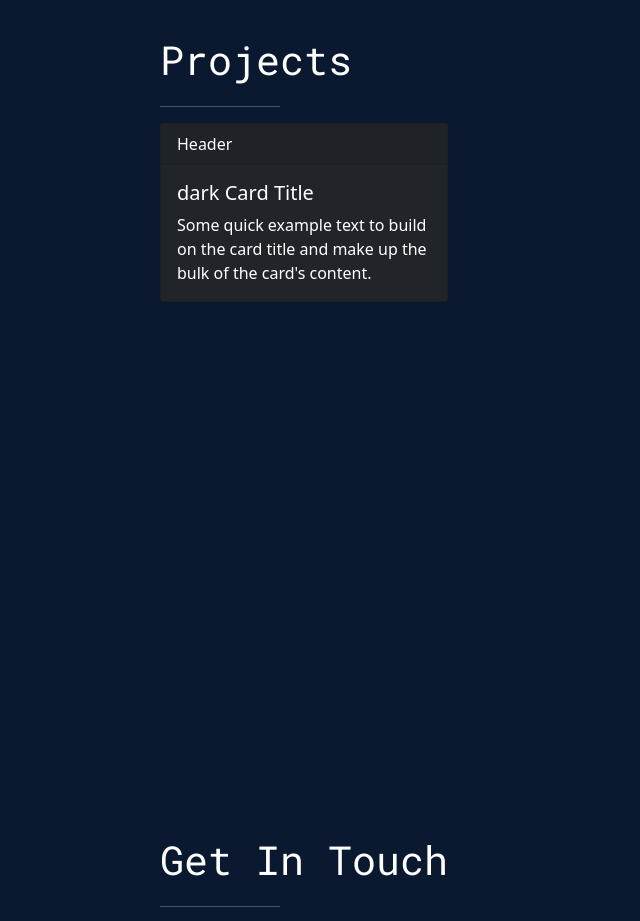
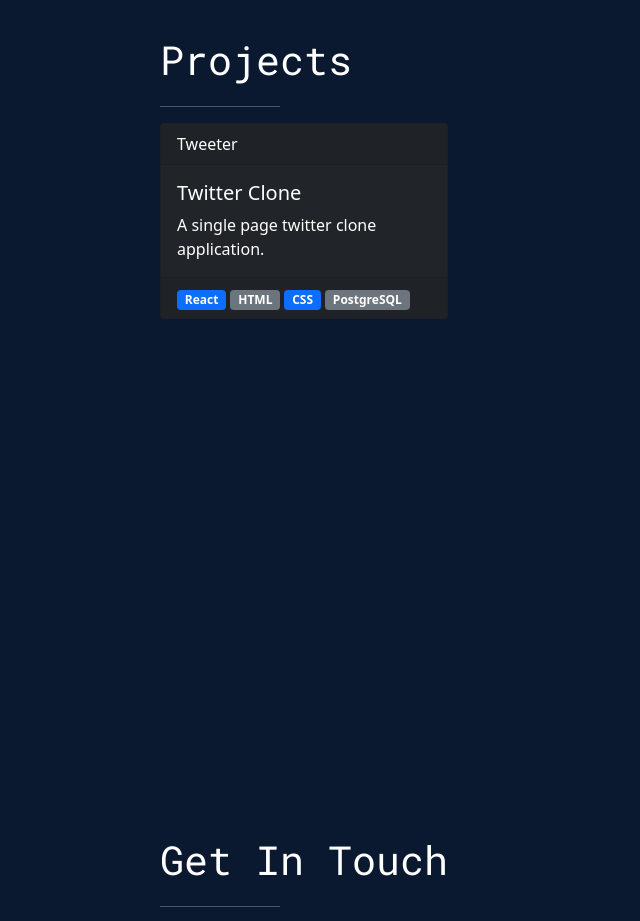
Before and after one commit to NaderNasr/PortfolioV2, a React (Create React App) app: page / in a window 1280 px wide. Shown: the part 2860-3781 px from the top of the page, without its empty margins (0-640 px from the left). Built offline with nearby package versions, Linux system fonts and the light colour scheme.

Commit message:
add dummy card

```diff
--- a/src/components/Porjects/Projects.jsx
+++ b/src/components/Porjects/Projects.jsx
@@ -1,5 +1,5 @@
 import React from 'react'
-import { Card } from 'react-bootstrap'
+import { Badge, Card } from 'react-bootstrap'
 import './styles.css'
 
 const Projects = () => {
@@ -14,14 +14,20 @@ const Projects = () => {
             style={{ width: '18rem' }}
             className="mb-2"
           >
-            <Card.Header>Header</Card.Header>
+            <Card.Header>Tweeter</Card.Header>
             <Card.Body>
-              <Card.Title>dark Card Title </Card.Title>
+              <Card.Title>Twitter Clone</Card.Title>
               <Card.Text>
-                Some quick example text to build on the card title and make up the
-                bulk of the card's content.
+              A single page twitter clone application.
               </Card.Text>
             </Card.Body>
+            <Card.Footer>
+              <Badge bg="primary">React</Badge> {' '}
+              <Badge bg="secondary">HTML</Badge> {' '}
+              <Badge bg="primary">CSS</Badge> {' '}
+              <Badge bg="secondary">PostgreSQL</Badge> {' '}
+
+            </Card.Footer>
           </Card>
         </div>
       </div>
```
